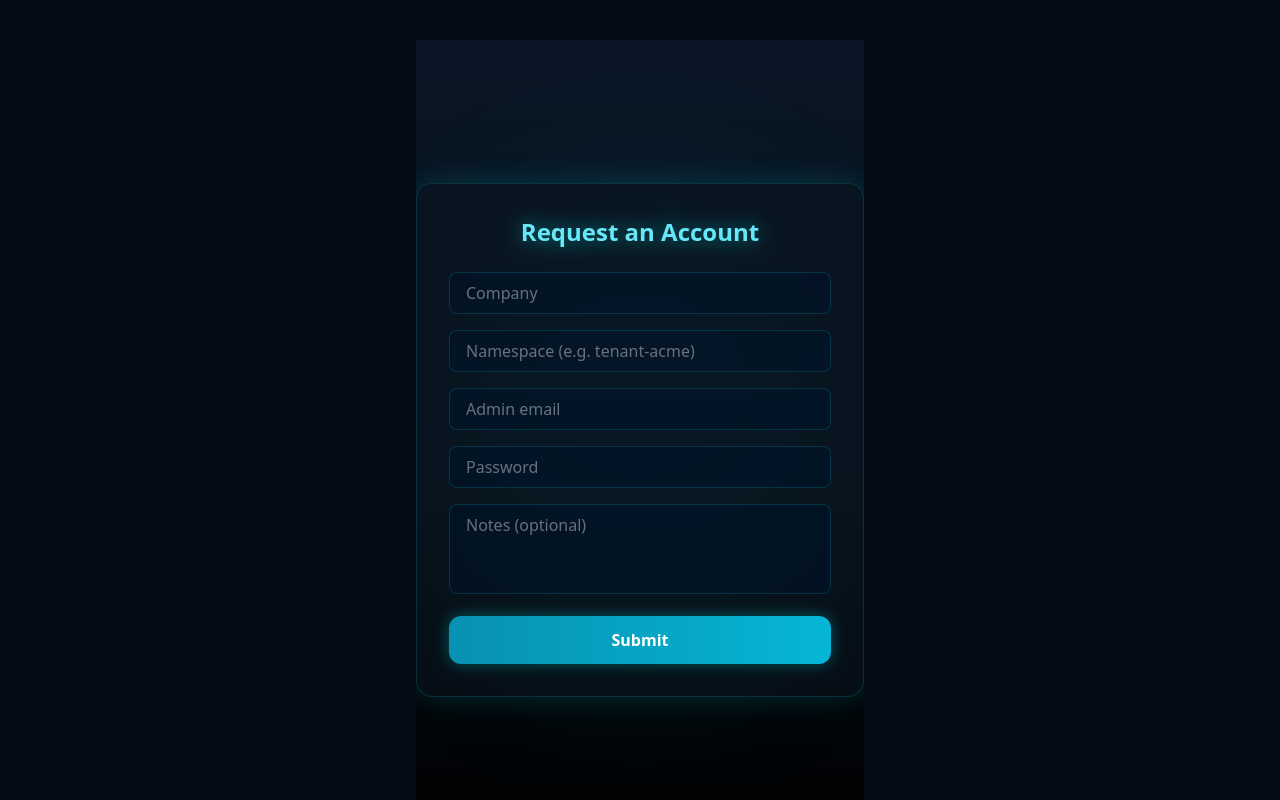
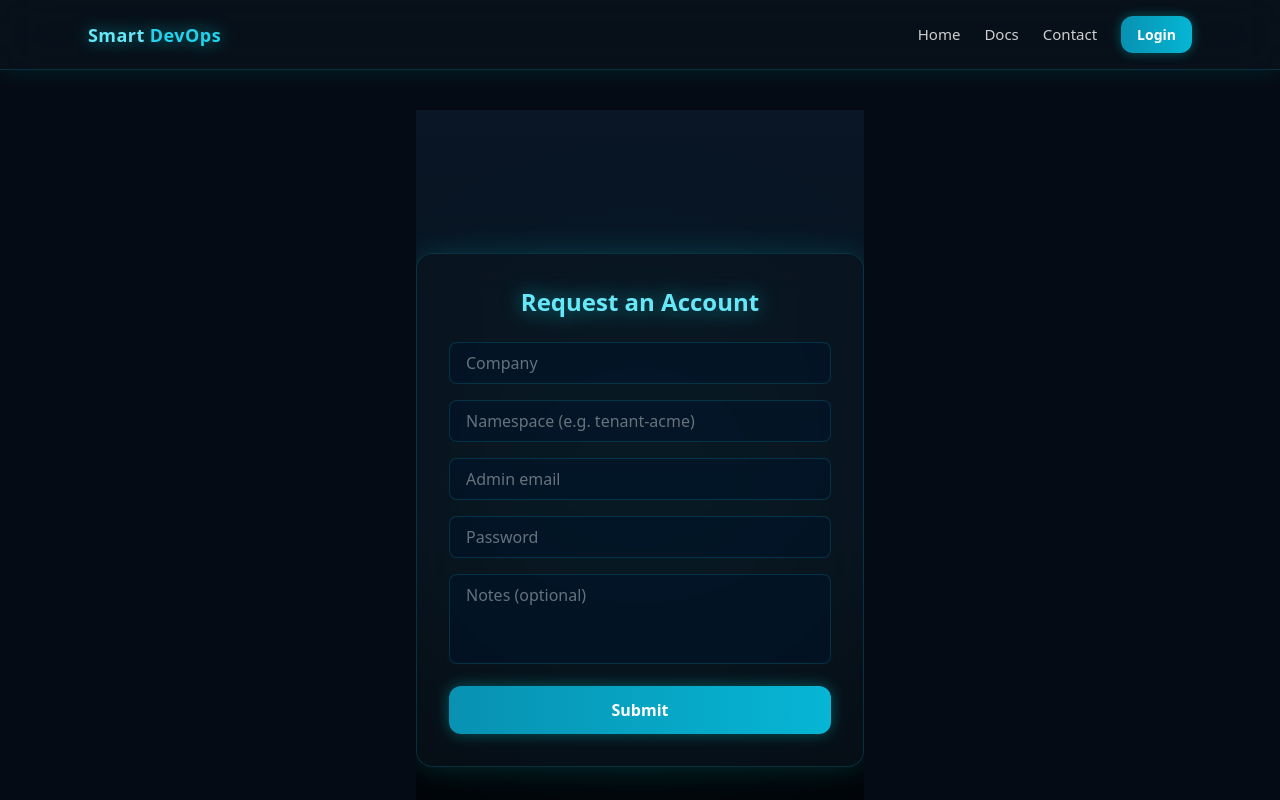
Before and after one commit to raedbari/FRONTEND_NEXTJS, a Next.js app: page /auth/signup in a window 1280 px wide. Shown: the top 800 px of the page. Built offline with nearby package versions, Linux system fonts and the light colour scheme.

Commit message:
nav for auth

```diff
--- a/app/auth/layout.tsx
+++ b/app/auth/layout.tsx
@@ -1,5 +1,5 @@
 // app/auth/layout.tsx
-
+import Link from "next/link";
 import "../globals.css";
 
 export const metadata = {
@@ -13,10 +13,48 @@ export default function AuthLayout({ children }: { children: React.ReactNode })
       <body className="min-h-screen flex flex-col bg-[#050b14] text-white overflow-x-hidden">
         {/* 🔮 خلفية نيون عامة لكل صفحات auth */}
         <div className="fixed inset-0 -z-10 bg-gradient-to-b from-[#0a1625] via-[#07111d] to-black" />
-
         <div className="fixed inset-0 -z-10 bg-[radial-gradient(circle_at_center,rgba(0,255,255,0.1),transparent_70%)] blur-3xl" />
 
+        {/* 🧭 Navbar */}
+        <header className="border-b border-cyan-500/20 bg-[rgba(10,20,30,0.6)] backdrop-blur-xl shadow-[0_0_25px_rgba(0,255,255,0.1)]">
+          <nav className="max-w-6xl mx-auto flex items-center justify-between px-6 py-4">
+            {/* شعار الموقع */}
+            <Link
+              href="/"
+              className="text-lg font-semibold tracking-wide text-cyan-300 hover:text-cyan-400 transition drop-shadow-[0_0_8px_rgba(0,255,255,0.5)]"
+            >
+              Smart <span className="text-cyan-400">DevOps</span>
+            </Link>
 
+            {/* روابط القائمة */}
+            <div className="flex items-center gap-6 text-[15px]">
+              <Link
+                href="/"
+                className="text-white/80 hover:text-cyan-300 transition-colors duration-200"
+              >
+                Home
+              </Link>
+              <Link
+                href="/auth/docs"
+                className="text-white/80 hover:text-cyan-300 transition-colors duration-200"
+              >
+                Docs
+              </Link>
+              <Link
+                href="/auth/contact"
+                className="text-white/80 hover:text-cyan-300 transition-colors duration-200"
+              >
+                Contact
+              </Link>
+              <Link
+                href="/auth/login"
+                className="px-4 py-2 rounded-xl bg-gradient-to-r from-cyan-600 to-cyan-500 hover:from-cyan-500 hover:to-cyan-400 shadow-[0_0_12px_rgba(0,255,255,0.3)] text-white text-[14px] font-semibold transition-all duration-200"
+              >
+                Login
+              </Link>
+            </div>
+          </nav>
+        </header>
 
         {/* 📄 محتوى الصفحة */}
         <main className="flex-1 flex flex-col items-center justify-center px-4 py-10 z-10">
```
